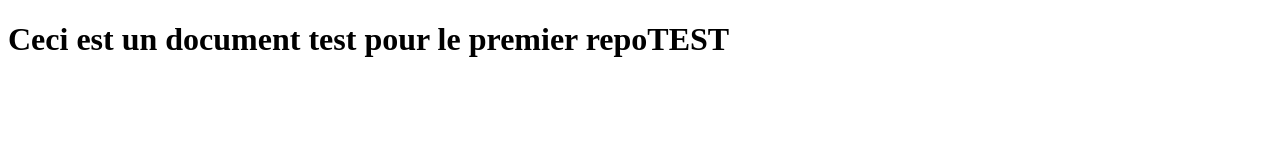
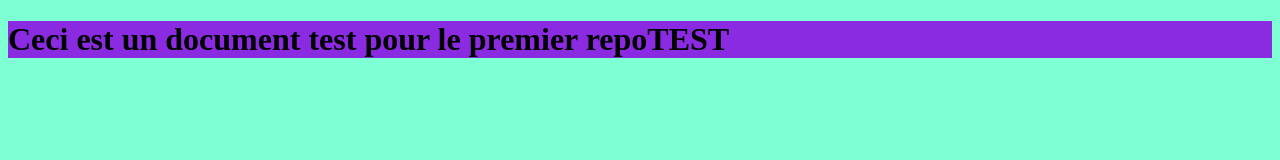
Before and after one commit to MarJose-Car/repoTEST, a plain HTML site: page index.html in a window 1280 px wide. Drawn offline with Linux system fonts and the light colour scheme.

Commit message:
création style.css
mon premier commit depuis l'ordi

```diff
--- a/index.html
+++ b/index.html
@@ -5,6 +5,7 @@
     <meta name="viewport" content="width=device-width, initial-scale=1.0">
     <meta http-equiv="X-UA-Compatible" content="ie=edge">
     <title>Document html de base</title>
+    <link rel="stylesheet" href="style.css">
 </head>
 <body>
 <h1>Ceci est un document test pour le premier repoTEST</h1>
--- /dev/null
+++ b/style.css
@@ -0,0 +1,8 @@
+/*feuimme de style pour le premier repo*/
+
+body {
+    background-color:aquamarine;
+}
+h1 {
+    background-color: blueviolet;
+}
```
